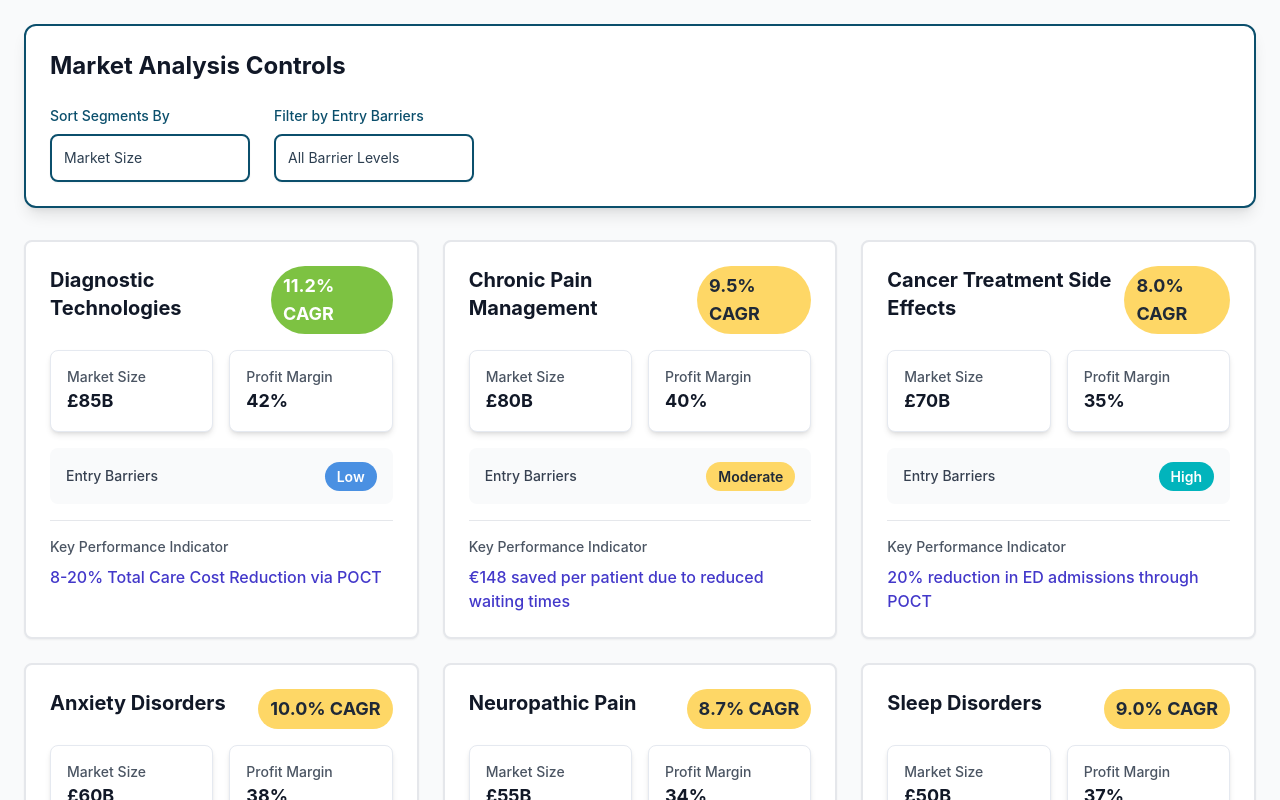
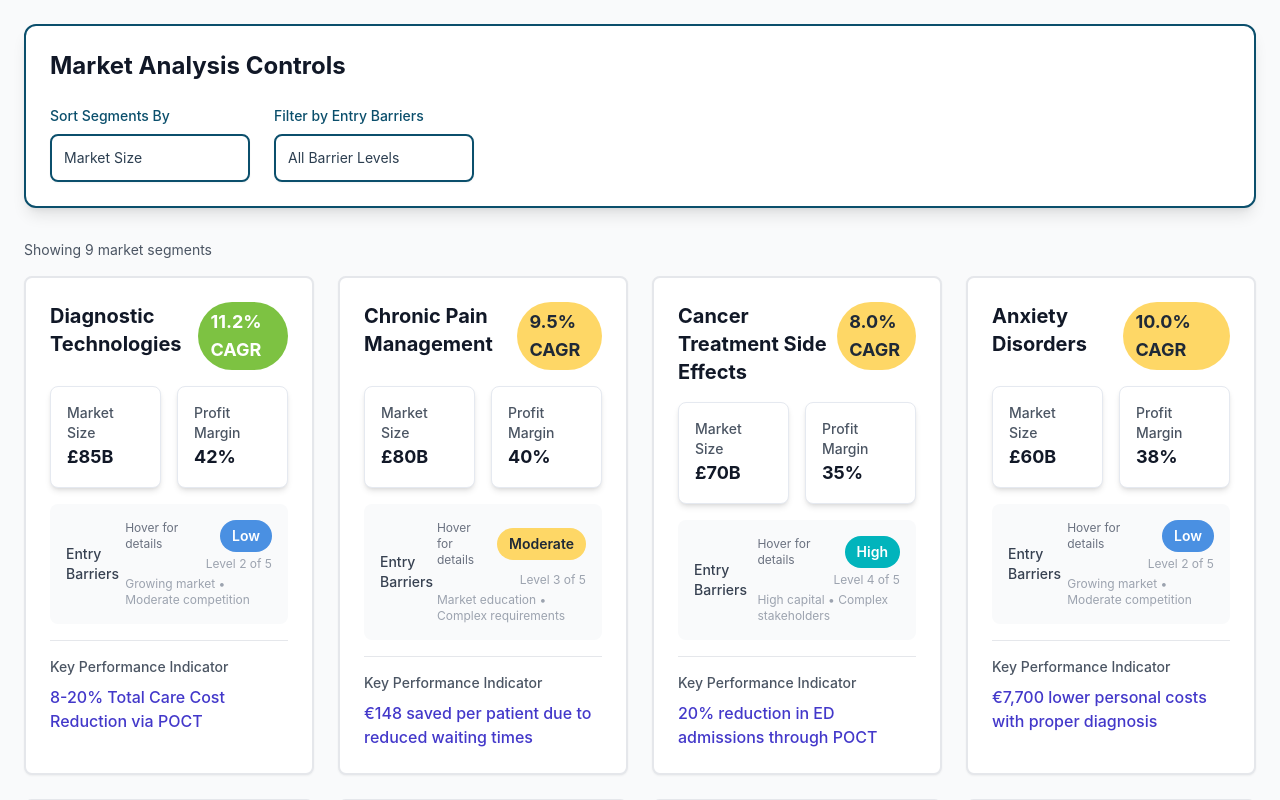
Before and after one commit to DRBATA/iwell, a React (Create React App) app: page / in a window 1280 px wide. Shown: the top 800 px of the page. Built offline with nearby package versions, Linux system fonts and the light colour scheme; the HTML template or start-up script is replaced by a standard one.

Commit message:
feat: Update market analysis board with barrier improvements

```diff
--- a/src/fork/modules/management-dashboard/MarketAnalysisBoard.tsx
+++ b/src/fork/modules/management-dashboard/MarketAnalysisBoard.tsx
@@ -25,16 +25,33 @@ const MarketAnalysisBoard = () => {
   const [isDrawerOpen, setIsDrawerOpen] = useState(false);
   const [savedInsights, setSavedInsights] = useState<MarketInsight[]>([]);
 
+  // Get all segments with their barrier information
+  const allSegments = useMemo(() => {
+    const segments = cannabinoidMarketData.children || [];
+    console.log('Loading segments:', segments.map(s => ({
+      name: s.name,
+      barrier: s.matrix?.rating?.barriers,
+      matrix: s.matrix
+    })));
+    return segments;
+  }, []);
+
+  // Filter and sort segments
   const sortedSegments = useMemo(() => {
-    let segments = [...(cannabinoidMarketData.children || [])];
+    // Start with all segments
+    let segments = allSegments;
 
+    // Apply barrier filter if selected
     if (filterBarriers !== null) {
-      segments = segments.filter(segment =>
-        segment.matrix?.rating?.barriers === filterBarriers
-      );
+      segments = segments.filter(segment => {
+        const barrierLevel = segment.matrix?.rating?.barriers;
+        console.log(`Filtering ${segment.name}: level=${barrierLevel}, target=${filterBarriers}`);
+        return barrierLevel === filterBarriers;
+      });
     }
 
-    return segments.sort((a, b) => {
+    // Sort filtered segments
+    return [...segments].sort((a, b) => {
       if (sortBy === 'marketSize') {
         return parseFloat(b.marketSize.replace(/[^0-9.]/g, '')) -
                parseFloat(a.marketSize.replace(/[^0-9.]/g, ''));
@@ -70,9 +87,11 @@ const MarketAnalysisBoard = () => {
     return 'metric-low';
   };
 
-  const getBarrierLabel = (value: number) => {
+  const getBarrierLabel = (segment: MarketSegment) => {
+    const value = segment.matrix?.rating?.barriers;
+    if (!value) return 'Unknown';
     const labels = ['Very Low', 'Low', 'Moderate', 'High', 'Very High'];
-    return labels[value - 1] || 'Unknown';
+    return labels[value - 1];
   };
 
   const getBarrierBadgeClass = (value: number) => {
@@ -135,12 +154,20 @@ const MarketAnalysisBoard = () => {
               id="barriers"
               name="barriers"
               value={filterBarriers || ''}
-              onChange={(e) => setFilterBarriers(e.target.value ? Number(e.target.value) : null)}
+              onChange={(e) => {
+                const value = e.target.value;
+                const numValue = value === '' ? null : parseInt(value, 10);
+                console.log('Setting barrier filter:', { raw: value, parsed: numValue });
+                setFilterBarriers(numValue);
+              }}
               aria-label="Filter by barrier level"
             >
               <option value="">All Barrier Levels</option>
               {[1, 2, 3, 4, 5].map(value => (
-                <option key={value} value={value}>{getBarrierLabel(value)}</option>
+                <option key={value} value={value.toString()}>
+                  {['Very Low', 'Low', 'Moderate', 'High', 'Very High'][value - 1]}
+                  ({value})
+                </option>
               ))}
             </select>
           </div>
@@ -154,7 +181,12 @@ const MarketAnalysisBoard = () => {
       </div>
 
       {/* Market Segments Grid */}
-      <div className="grid grid-cols-1 md:grid-cols-2 lg:grid-cols-3 gap-6">
+      {/* Market Segments Grid - Show total count */}
+      <div className="mb-4 text-sm text-gray-600">
+        Showing {sortedSegments.length} market segments
+        {filterBarriers !== null && ` with ${['Very Low', 'Low', 'Moderate', 'High', 'Very High'][filterBarriers - 1]} barriers`}
+      </div>
+      <div className="grid grid-cols-1 md:grid-cols-2 lg:grid-cols-3 xl:grid-cols-4 gap-6">
         {sortedSegments.map((segment) => (
           <Card
             key={segment.id}
@@ -187,13 +219,41 @@ const MarketAnalysisBoard = () => {
               <div className="flex justify-between items-center p-4 bg-gray-50 rounded-lg">
                 <span className="text-sm font-medium text-gray-700">Entry Barriers</span>
                 <div className="relative">
-                  <span
-                    className={`${getBarrierBadgeClass(segment.matrix?.rating?.barriers || 0)} cursor-help`}
-                    onMouseEnter={() => setTooltipVisible(segment.id)}
-                    onMouseLeave={() => setTooltipVisible(null)}
-                  >
-                    {getBarrierLabel(segment.matrix?.rating?.barriers || 0)}
-                  </span>
+                  {(() => {
+                    const barrierLevel = segment.matrix?.rating?.barriers;
+                    const barrierLabel = barrierLevel ?
+                      ['Very Low', 'Low', 'Moderate', 'High', 'Very High'][barrierLevel - 1]
+                      : 'Unknown';
+
+                    return (
+                      <div className="flex flex-col items-end gap-1">
+                        <div className="flex items-center gap-2">
+                          <span className="text-xs text-gray-500">Hover for details</span>
+                          <span
+                            className={`${getBarrierBadgeClass(barrierLevel || 0)} cursor-help`}
+                            onMouseEnter={() => setTooltipVisible(segment.id)}
+                            onMouseLeave={() => setTooltipVisible(null)}
+                          >
+                            {barrierLabel}
+                          </span>
+                        </div>
+                        {barrierLevel && (
+                          <div className="flex flex-col items-end gap-1">
+                            <span className="text-xs text-gray-400">
+                              Level {barrierLevel} of 5
+                            </span>
+                            <div className="text-xs text-gray-400">
+                              {barrierLevel === 1 && "Strong market data • Established pathways"}
+                              {barrierLevel === 2 && "Growing market • Moderate competition"}
+                              {barrierLevel === 3 && "Market education • Complex requirements"}
+                              {barrierLevel === 4 && "High capital • Complex stakeholders"}
+                              {barrierLevel === 5 && "Limited access • Intensive oversight"}
+                            </div>
+                          </div>
+                        )}
+                      </div>
+                    );
+                  })()}
                   {tooltipVisible === segment.id && (
                     <BarrierTooltip
                       barrierLevel={segment.matrix?.rating?.barriers || 0}
```
